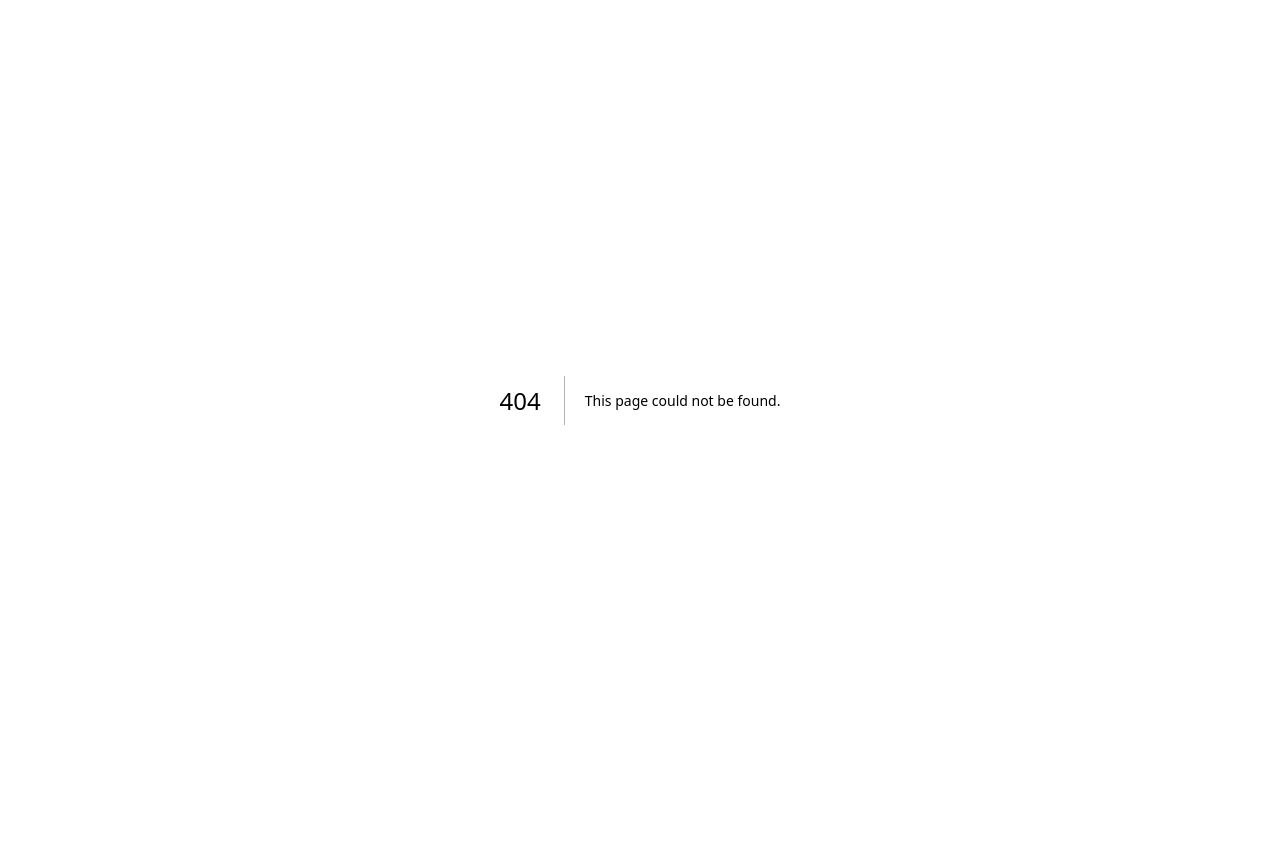
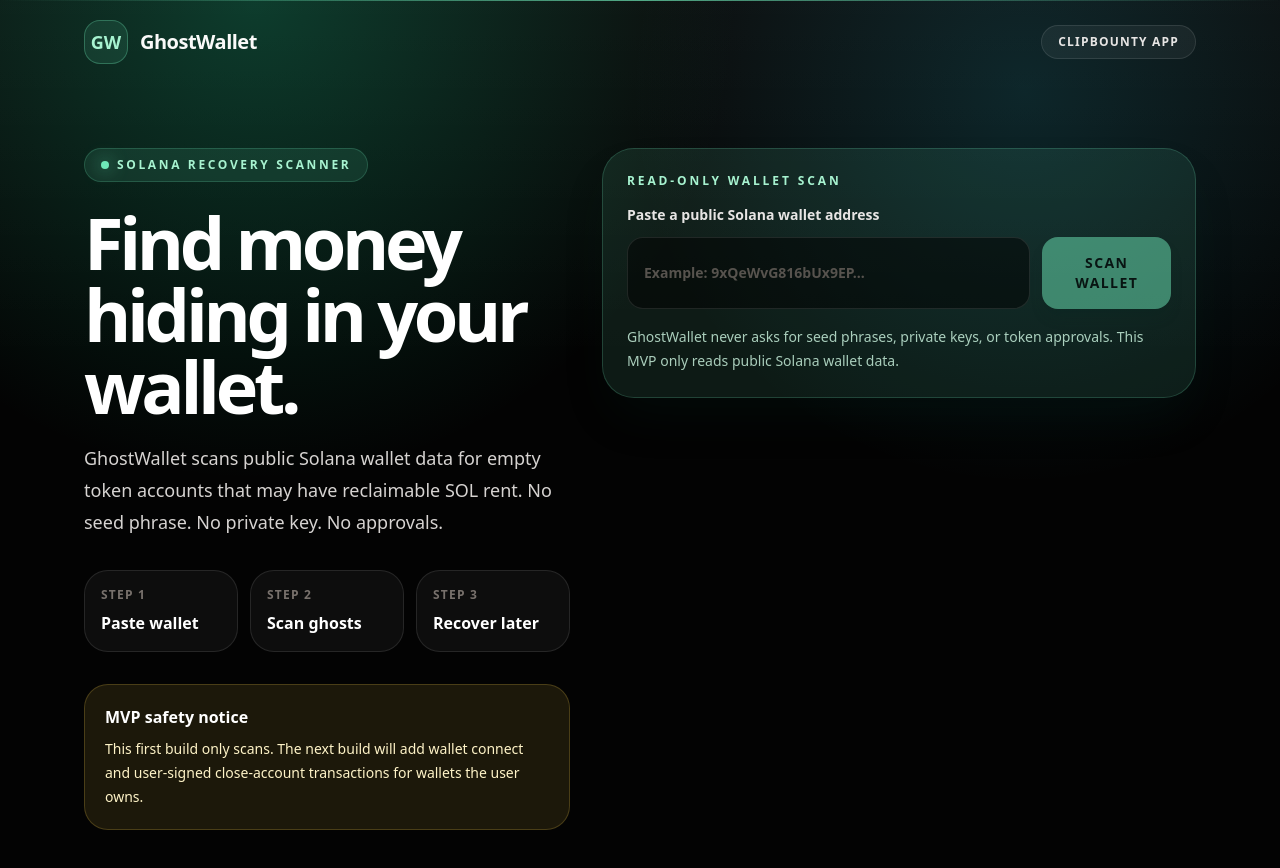
Before and after one commit to youssefalw2001/Clip-bounty-, a Next.js app: page /ghost in a window 1280 px wide. Before the commit this address had no page. Shown: the top 868 px of the page. Before the commit the page ends 800 px from the top, so only its background shows below. Built offline with nearby package versions, Linux system fonts and the light colour scheme.

Commit message:
Add GhostWallet landing and scanner route

```diff
--- /dev/null
+++ b/app/ghost/page.tsx
@@ -0,0 +1,66 @@
+import Link from "next/link";
+import { GhostScanner } from "@/components/GhostScanner";
+
+export const dynamic = "force-dynamic";
+
+export default function GhostWalletPage() {
+  return (
+    <main className="relative min-h-screen overflow-hidden bg-[#030303] text-stone-50">
+      <div className="pointer-events-none absolute inset-0 bg-[radial-gradient(circle_at_20%_0%,rgba(16,185,129,0.28),transparent_35%),radial-gradient(circle_at_80%_10%,rgba(34,211,238,0.14),transparent_30%),linear-gradient(180deg,rgba(255,255,255,0.04),transparent_40%)]" />
+      <div className="pointer-events-none absolute inset-x-0 top-0 h-px bg-gradient-to-r from-transparent via-emerald-300/70 to-transparent" />
+
+      <nav className="relative z-10 mx-auto flex max-w-6xl items-center justify-between px-5 py-5">
+        <Link href="/ghost" className="flex items-center gap-3">
+          <span className="flex h-11 w-11 items-center justify-center rounded-2xl border border-emerald-300/30 bg-emerald-300/10 text-lg font-black text-emerald-200">
+            GW
+          </span>
+          <span className="text-xl font-black tracking-tight">GhostWallet</span>
+        </Link>
+        <Link href="/app" className="rounded-full border border-white/10 bg-white/5 px-4 py-2 text-xs font-black uppercase tracking-widest text-stone-200">
+          ClipBounty app
+        </Link>
+      </nav>
+
+      <section className="relative z-10 mx-auto max-w-6xl px-5 pb-20 pt-10 md:pt-16">
+        <div className="grid gap-8 lg:grid-cols-[0.9fr_1.1fr] lg:items-start">
+          <div>
+            <div className="inline-flex items-center gap-2 rounded-full border border-emerald-300/20 bg-emerald-300/10 px-4 py-2 text-xs font-black uppercase tracking-[0.22em] text-emerald-200">
+              <span className="h-2 w-2 rounded-full bg-emerald-300 shadow-[0_0_18px_rgba(110,231,183,0.9)]" />
+              Solana recovery scanner
+            </div>
+            <h1 className="mt-6 text-5xl font-black tracking-[-0.06em] text-white md:text-7xl">
+              Find money hiding in your wallet.
+            </h1>
+            <p className="mt-5 max-w-xl text-lg leading-8 text-stone-300">
+              GhostWallet scans public Solana wallet data for empty token accounts that may have reclaimable SOL rent. No seed phrase. No private key. No approvals.
+            </p>
+
+            <div className="mt-8 grid gap-3 sm:grid-cols-3">
+              <div className="rounded-3xl border border-white/10 bg-white/[0.045] p-4">
+                <p className="text-xs font-black uppercase tracking-widest text-stone-500">Step 1</p>
+                <p className="mt-2 font-black text-white">Paste wallet</p>
+              </div>
+              <div className="rounded-3xl border border-white/10 bg-white/[0.045] p-4">
+                <p className="text-xs font-black uppercase tracking-widest text-stone-500">Step 2</p>
+                <p className="mt-2 font-black text-white">Scan ghosts</p>
+              </div>
+              <div className="rounded-3xl border border-white/10 bg-white/[0.045] p-4">
+                <p className="text-xs font-black uppercase tracking-widest text-stone-500">Step 3</p>
+                <p className="mt-2 font-black text-white">Recover later</p>
+              </div>
+            </div>
+
+            <div className="mt-8 rounded-3xl border border-amber-300/20 bg-amber-300/10 p-5 text-amber-100">
+              <h2 className="font-black text-white">MVP safety notice</h2>
+              <p className="mt-2 text-sm leading-6">
+                This first build only scans. The next build will add wallet connect and user-signed close-account transactions for wallets the user owns.
+              </p>
+            </div>
+          </div>
+
+          <GhostScanner />
+        </div>
+      </section>
+    </main>
+  );
+}
```
